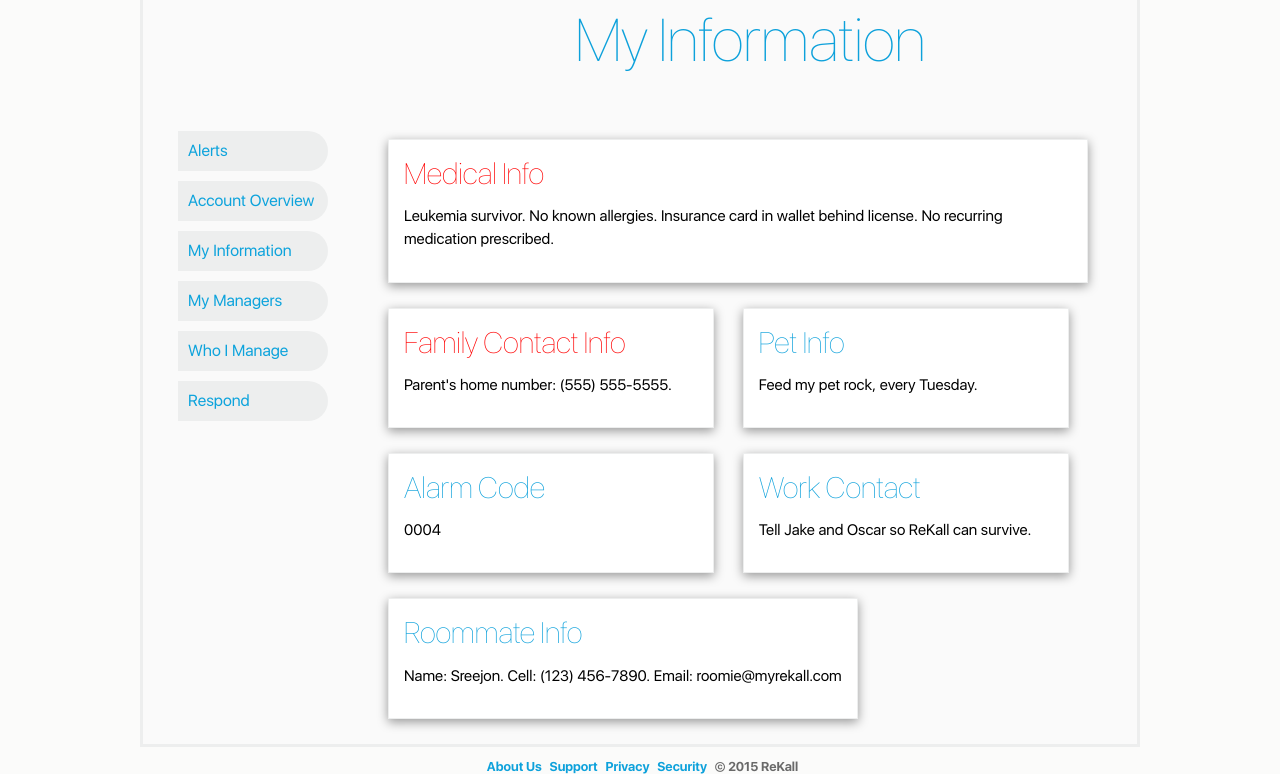
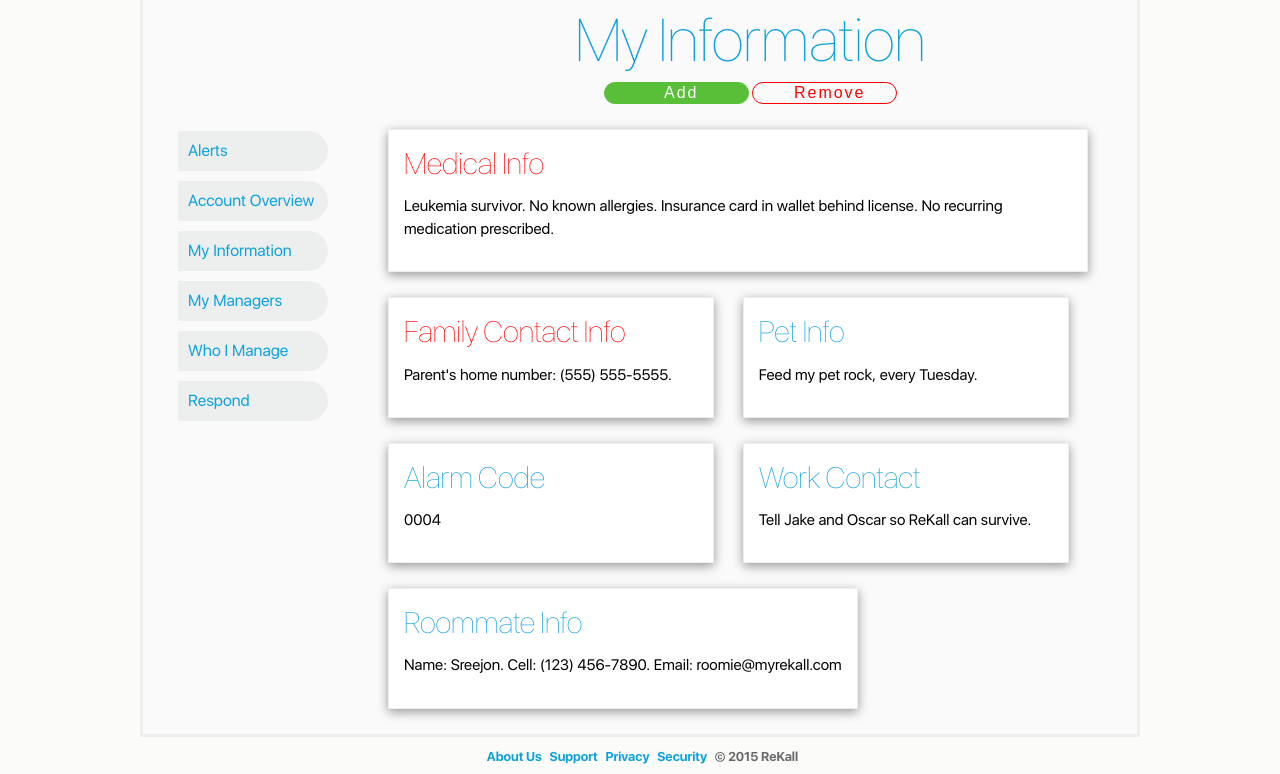
Before and after one commit to ReKallx/styling_fiddle, a plain HTML site: page info.html in a window 1280 px wide. Shown: the part 95-869 px from the top of the page. Drawn offline with Linux system fonts and the light colour scheme.

Commit message:
Added: Add & Remove buttons for relevant sections.

```diff
--- a/info.html
+++ b/info.html
@@ -27,6 +27,10 @@
 
     <div class="page-content">
       <h1 class="content-title">My Information</h1>
+      <div class="section-btn-div">
+        <input id="addInfo" class="entity-container-btn section-btn add-btn" type="button" value="Add" />
+        <input id="removeInfo" class="entity-container-btn section-btn remove-btn" type="button" value="Remove" />
+      </div>
       <div class="entity-container tile">
         <h2 class="entity-container-title red">Medical Info</h2>
         <p class="container-p">Leukemia survivor. No known allergies. Insurance card in wallet behind license. No recurring medication prescribed.</p>
--- a/style.css
+++ b/style.css
@@ -164,6 +164,7 @@ select {
   font-weight: 100;
   font-size: 3.75em;
   margin-top: 0;
+  margin-bottom: 5px;
 }
 
 .entity-container-btn {
@@ -171,7 +172,6 @@ select {
   border-radius: 1em;
   background-color: #58BEE8;
   border-color: #58BEE8;
-/*  border-radius: 0.5em;*/
   color: white;
   font-size: 1em;
   letter-spacing: 2px;
@@ -180,10 +180,31 @@ select {
 .alert {
   background-color: red;
   border-color: red;
-/*
-  height: 40px;
-  border-radius: 1em;
-*/
+}
+
+.section-btn-div {
+  width: inherit;
+  display: inline-block;
+  text-align: center;
+}
+
+.section-btn {
+  border-radius: 10000em;
+  border-width: 1.5px;
+  display: inline-block;
+  height: 80%;
+  max-width: 20%;
+}
+
+.add-btn {
+  background-color: #59bf39;
+  border-color: #59bf39;
+}
+
+.remove-btn {
+  color: red;
+  background-color: rgba(255, 255, 255, 0);
+  border-color: red;
 }
 
 .entity-container-title {
```
Also changed, not shown: managers.html (+4 -0 lines), pledges.html (+3 -0 lines).
